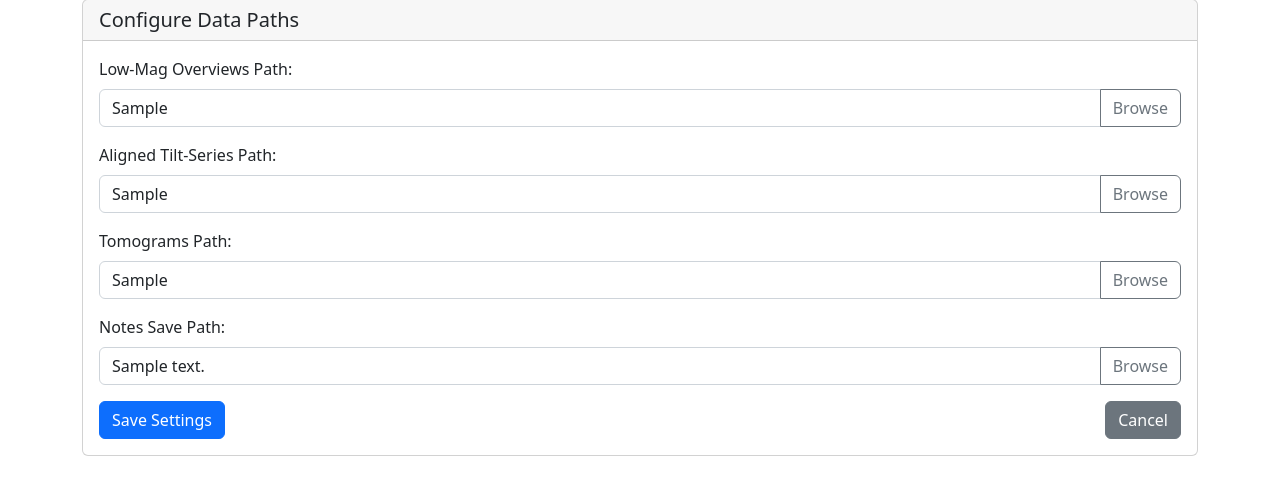
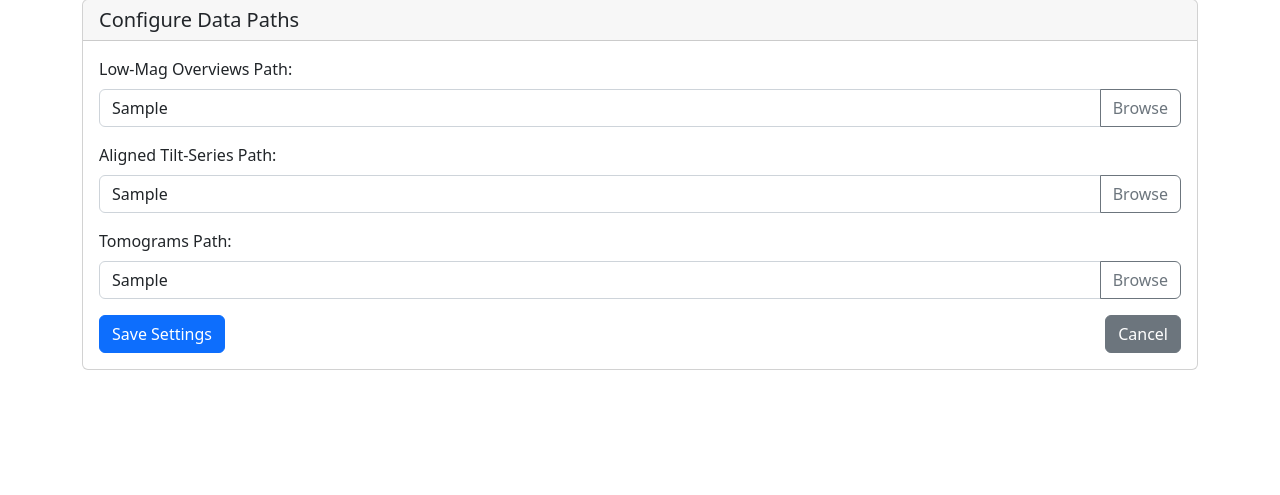
Before and after one commit to shahpnmlab/tomcat, a Flask app: template tomcat/templates/settings.html in a window 1280 px wide. Shown: the part 81-576 px from the top of the page. Run offline with Flask 2, Linux system fonts and the light colour scheme; the template is opened without the code that fills it: most values are stand-ins (such as "Sample title", 1, 10 or a date in 2020).

```diff
--- a/tomcat/config.py
+++ b/tomcat/config.py
@@ -44,7 +44,6 @@ class Config:
             'lowmag_path': '',
             'tiltseries_path': '',
             'tomogram_path': '',
-            'notes_path': self.base_dir  # Default to base directory
         }
 
         # Actual paths (initialized with defaults, will be updated from config file)
--- a/tomcat/routes/settings_routes.py
+++ b/tomcat/routes/settings_routes.py
@@ -32,8 +32,7 @@ def initialize_routes(config):
             config.update_paths(
                 lowmag_path=request.form.get('lowmag_path', ''),
                 tiltseries_path=request.form.get('tiltseries_path', ''),
-                tomogram_path=request.form.get('tomogram_path', ''),
-                notes_path=request.form.get('notes_path', config.base_dir)
+                tomogram_path=request.form.get('tomogram_path', '')
             )
 
             flash('Settings updated successfully')
--- a/tomcat/templates/settings.html
+++ b/tomcat/templates/settings.html
@@ -88,16 +88,6 @@
                         </div>
                     </div>
 
-                    <div class="mb-3">
-                        <label for="notes_path" class="form-label">Notes Save Path:</label>
-                        <div class="input-group">
-                            <input type="text" class="form-control" id="notes_path" name="notes_path"
-                                   value="{{ paths.notes_path }}">
-                            <button type="button" class="btn btn-outline-secondary"
-                                    onclick="openFileBrowser('notes_path')">Browse</button>
-                        </div>
-                    </div>
-
                     <div class="d-flex justify-content-between">
                         <button type="submit" class="btn btn-primary">Save Settings</button>
                         <a href="{{ url_for('upload_file') }}" class="btn btn-secondary">Cancel</a>
@@ -148,7 +138,7 @@
     <script src="https://cdn.jsdelivr.net/npm/bootstrap@5.2.3/dist/js/bootstrap.bundle.min.js"></script>
     <script>
         // Global variables
-        let currentPath = '{{ paths.notes_path }}'; // Initialize with notes_path from server
+        let currentPath = '{{ paths.tomogram_path or "/" }}'; // Initialize with tomogram_path or root
         let currentTarget = null;
         const fileBrowserModal = new bootstrap.Modal(document.getElementById('fileBrowserModal'));
 
@@ -161,16 +151,8 @@
             if (inputElement.value && inputElement.value.trim() !== '') {
                 currentPath = inputElement.value;
             } else {
-                // Use a default path based on which field we're setting
-                if (targetId === 'notes_path') {
-                    currentPath = '{{ paths.notes_path }}';
-                } else if (targetId === 'lowmag_path') {
-                    currentPath = '{{ paths.lowmag_path }}' || '{{ paths.notes_path }}';
-                } else if (targetId === 'tiltseries_path') {
-                    currentPath = '{{ paths.tiltseries_path }}' || '{{ paths.notes_path }}';
-                } else if (targetId === 'tomogram_path') {
-                    currentPath = '{{ paths.tomogram_path }}' || '{{ paths.notes_path }}';
-                }
+                // Use a default path, e.g. the tomogram path or root if not set
+                currentPath = '{{ paths.tomogram_path or "/" }}';
             }
 
             // Initialize the browser with current path
@@ -253,9 +235,9 @@
                 </div>`;
 
                 // If path is invalid, try to reset to a working path
-                if (path !== '{{ paths.notes_path }}' && path !== '{{ CURRENT_DIR }}') {
+                if (path !== ('{{ paths.tomogram_path or "/" }}') && path !== '/') {
                     setTimeout(() => {
-                        currentPath = '{{ paths.notes_path }}';
+                        currentPath = '{{ paths.tomogram_path or "/" }}';
                         document.getElementById('current_path').value = currentPath;
                         browsePath(currentPath);
                     }, 3000);
```
Also changed, not shown: tomcat/models/session.py (+1 -11 lines).
